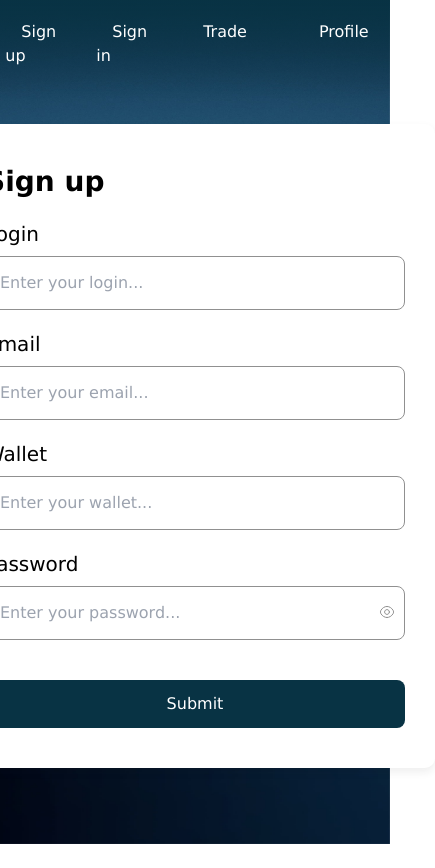
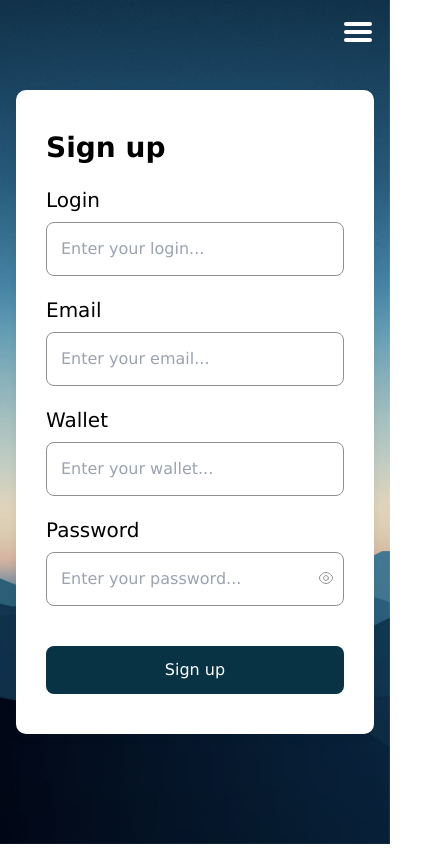
Before and after one commit to brzhv-converter/brzhv-converter, a React (Create React App) app: page / in a window 390 px wide. Shown: the whole page, 435 px wide, since content can reach past the window. After the commit the page ends 844 px from the top, so only its background shows below. Built offline with nearby package versions, Linux system fonts and the light colour scheme.

Commit message:
Added edit profile page Added mobile responsive

```diff
--- a/src/App.jsx
+++ b/src/App.jsx
@@ -6,6 +6,7 @@ import SignIn from './pages/SignIn';
 import Trade from './pages/Trade';
 import { ToastContainer } from 'react-toastify';
 import Profile from './pages/Profile';
+import PageNotFound from './pages/PageNotFound';
 
 function App() {
   const routes = [
@@ -33,6 +34,12 @@ function App() {
       element: Profile,
       navigatable: true
     },
+    {
+      path: '*',
+      title: '404',
+      element: PageNotFound,
+      navigatable: false
+    },
   ]
 
   return (
--- a/src/components/CardWrapper.jsx
+++ b/src/components/CardWrapper.jsx
@@ -2,7 +2,7 @@ const CardWrapper = ({
     children
 }) => {
     return (
-        <div className="py-[40px] px-[30px] rounded-[10px] bg-white card-shadow">
+        <div className="w-full sm:w-auto py-[40px] px-[30px] rounded-[10px] bg-white card-shadow max-w-full">
             {children}
         </div>
     )
--- a/src/components/Header.jsx
+++ b/src/components/Header.jsx
@@ -1,22 +1,46 @@
+import { useMemo, useState } from 'react';
 import { Link } from 'react-router-dom';
+import menu from '../img/menu.svg';
+import joinClassNames from '../helpers/joinClassNames';
 
 const Header = ({
     routes = []
 }) => {
-    return (
-        <header className='relative z-[20]'>
-            <nav className='w-full p-[20px] pb-[30px] from-cyan-950 to-transparent bg-gradient-to-b'>
-                <ul className='flex justify-center gap-[40px] text-white'>
+    const [isDropped, updateIsDropped] = useState(false);
+
+    const navigation = useMemo(() => (
+        <ul className='flex flex-col sm:flex-row items-center h-full gap-16 sm:justify-center sm:gap-[40px] text-white'>
             {routes.map(({ path, title, navigatable }) => (
                 navigatable ? (
                     <li key={`navlink-${path}`}>
-                                <Link to={path}>
+                        <Link to={path}
+                            onClick={() => updateIsDropped(false)}
+                        >
                             {title}
                         </Link>
                     </li>
                 ) : null
             ))}
         </ul>
+    ), [routes])
+
+    return (
+        <header className='relative z-[20] w-full sm:w-auto flex p-4 sm:p-0 justify-center'>
+            <nav className='hidden sm:block w-full p-[20px] pb-[30px] from-cyan-950 to-transparent bg-gradient-to-b'>
+                {navigation}
+            </nav>
+
+            <button
+                className='sm:hidden ml-auto z-[21]'
+                onClick={() => updateIsDropped(!isDropped)}
+            >
+                <img src={menu} alt='' />
+            </button>
+            <nav className={joinClassNames(
+                'sm:hidden fixed top-0 h-full py-16 bg-black w-full bg-opacity-60 duration-200 transition-all',
+                isDropped ? 'opacity-100' : 'opacity-0 pointer-events-none'
+            )}>
+                {navigation}
             </nav>
         </header>
     )
--- a/src/components/SignInForm.jsx
+++ b/src/components/SignInForm.jsx
@@ -1,8 +1,6 @@
 import { useState } from "react";
 import useField from "../hooks/useField"
 import Button from "./Button"
-
-const buttonLabel = 'Submit';
 
 const SignInForm = ({
     title = '',
@@ -47,7 +45,7 @@ const SignInForm = ({
                         type="submit"
                         onClick={submit}
                     >
-                        {buttonLabel}
+                        Sign in
                     </Button>
                 </div>
             </form>
--- a/src/components/SignUpForm.jsx
+++ b/src/components/SignUpForm.jsx
@@ -1,8 +1,6 @@
 import { useState } from 'react'
 import useField from "../hooks/useField"
 import Button from "./Button"
-
-const buttonLabel = 'Submit';
 
 const SignUpForm = ({
     title = '',
@@ -65,7 +63,7 @@ const SignUpForm = ({
                         type="submit"
                         onClick={submit}
                     >
-                        {buttonLabel}
+                        Sign up
                     </Button>
                 </div>
             </form>
--- a/src/hooks/useField.jsx
+++ b/src/hooks/useField.jsx
@@ -1,4 +1,4 @@
-import { useMemo, useState } from "react";
+import { useEffect, useMemo, useRef, useState } from "react";
 import eye from '../img/eye.svg';
 import joinClassNames from "../helpers/joinClassNames";
 
@@ -9,13 +9,27 @@ const useField = ({
     initialValue = '',
     isTogglable = false,
     maxLength = 50,
-    validator = /.{3,50}/g
+    validator = /.{3,50}/g,
+    readOnly = false,
 }) => {
     const [value, setValue] = useState(initialValue);
     const [isVisible, setIsVisible] = useState(!isTogglable);
     const [wasFocused, setWasFocused] = useState(false);
+    const [isValid, updateIsValid] = useState(Boolean(value.match(validator)));
 
-    const isValid = Boolean(value.match(validator));
+    const inputRef = useRef();
+
+    useEffect(() => {
+        updateIsValid(Boolean(value.match(validator)))
+    }, [value, validator])
+
+    useEffect(() => {
+        if (!inputRef.current) return;
+
+        inputRef.current.value = initialValue;
+        setValue(initialValue);
+        updateIsValid(true)
+    }, [initialValue])
 
     const Field = useMemo(() => (
         <label
@@ -30,6 +44,8 @@ const useField = ({
                 </h4>
             )}
             <input
+                readOnly={readOnly}
+                ref={inputRef}
                 onFocus={() => setWasFocused(true)}
                 name={name}
                 placeholder={placeholder}
@@ -51,7 +67,7 @@ const useField = ({
                 </button>
             )}
         </label>
-    ), [label, name, placeholder, isTogglable, isVisible, maxLength, isValid, wasFocused])
+    ), [label, name, placeholder, isTogglable, isVisible, maxLength, isValid, wasFocused, readOnly])
 
     return { Field, value, isValid }
 }
--- a/src/index.css
+++ b/src/index.css
@@ -11,7 +11,7 @@ body {
 }
 
 main {
-    @apply relative w-screen h-screen flex flex-col items-center justify-center -mt-[74px];
+    @apply relative max-w-full w-screen h-[100dvh] flex flex-col items-center justify-center -mt-[74px] px-4;
 }
 
 h2 {
@@ -47,5 +47,5 @@ input {
     border: 1px solid var(--main-colors-gray-05, #909090);
     background: var(--White, #FFF);
 
-    min-width: 420px;
+    @apply sm:min-w-[420px]
 }
--- /dev/null
+++ b/src/pages/PageNotFound.jsx
@@ -0,0 +1,28 @@
+import { useEffect } from "react"
+import Background from "../components/Background"
+import CardWrapper from "../components/CardWrapper"
+import { useNavigate } from "react-router-dom"
+
+const PageNotFound = () => {
+    const navigate = useNavigate()
+
+    useEffect(() => {
+        setTimeout(() => {
+            navigate('/')
+        }, 2000)
+    }, [navigate])
+
+    return (
+        <main className="relative">
+            <Background />
+            <CardWrapper>
+                <h2 className="w-full">
+                    404 Page not found<br/>
+                    Returning to starting page...
+                </h2>
+            </CardWrapper>
+        </main>
+    )
+}
+
+export default PageNotFound
--- a/src/pages/Profile.jsx
+++ b/src/pages/Profile.jsx
@@ -1,17 +1,52 @@
 import { useEffect, useState } from "react"
 import Background from "../components/Background"
 import CardWrapper from "../components/CardWrapper"
-import { getUser, verifyToken } from "../services/AuthService"
+import { editUser, getUser, verifyToken } from "../services/AuthService"
 import Spinner from "../components/Spinner"
-import { mask } from "../helpers/mask"
+import { toast } from "react-toastify"
+import { useNavigate } from "react-router-dom"
+import Button from "../components/Button"
+import useField from "../hooks/useField"
 
 const Profile = () => {
-    const [userData, updateUserData] = useState({
-        email: '',
-        login: '',
-        wallet: '',
-        password: ''
+    const navigate = useNavigate();
+    const [isSubmitted, updateIsSubmitted] = useState(false);
+
+    const [initialUserData, updateUserData] = useState()
+
+    const { Field: EmailField, value: email, isValid: isEmail } = useField({
+        label: 'Email',
+        placeholder: 'Enter your email...',
+        name: 'email',
+        validator: /^[\w.-]+@[a-z\d.-]+\.[a-z]{2,}$/ig,
+        initialValue: initialUserData?.email,
+        readOnly: true
     })
+
+    const { Field: LoginField, value: login, isValid: isLogin } = useField({
+        label: 'Login',
+        placeholder: 'Enter your login...',
+        name: 'login',
+        validator: /^[a-z0-9]{3,50}$/i,
+        initialValue: initialUserData?.login
+    })
+
+    const { Field: WalletField, value: wallet, isValid: isWallet } = useField({
+        label: 'Wallet',
+        placeholder: 'Enter your wallet...',
+        name: 'wallet',
+        initialValue: initialUserData?.wallet
+    })
+
+    const { Field: PasswordField, value: password, isValid: isPassword } = useField({
+        label: 'Password',
+        placeholder: 'Enter your password...',
+        name: 'password',
+        isTogglable: true,
+        initialValue: initialUserData?.password
+    })
+
+    const isValid = isEmail && isLogin && isWallet && isPassword;
 
     useEffect(() => {
         const session = localStorage.getItem('session');
@@ -19,24 +54,60 @@ const Profile = () => {
             .then((res) => res.json()
             .then((data) => getUser({ id: data?.email })
             .then((res) => res.json()
-            .then((user) => updateUserData(user)
-        ))))
-    }, [])
+            .then((data) => updateUserData(data)
+        )).catch((err) => {
+            console.log(err);
+            toast.error('Something went wrong.');
+            navigate('/sign-in')
+        }
+        )))
+    }, [navigate])
 
-    useEffect(() => {
-        console.log(userData)
-    }, [userData])
+    const submit = () => {
+        updateIsSubmitted(true);
+
+        editUser({ id: initialUserData.id, email, login, wallet, password })
+        .then((res) => {
+            if (res.status === 200) {
+                toast.success('Profile updated successfully');
+                navigate('/trade');
+            } else {
+                toast.error('Something went wrong');
+            }
+        })
+        .catch((err) => {
+            console.log(err);
+            toast.error('Something went wrong');
+        })
+        .finally(() => updateIsSubmitted(false));
+    }
 
     return (
         <main className="relative">
             <Background />
             <CardWrapper>
-                {userData.email ? (
+                {(initialUserData && !isSubmitted) ? (
                     <div className="">
-                        <p>{userData.login}</p>
-                        <p>{userData.email}</p>
-                        <p>{userData.wallet}</p>
-                        <p>{mask(userData.password)}</p>
+                        <h2 className="w-full mb-[20px]">
+                            Profile
+                        </h2>
+                        <form
+                            className="w-full flex flex-col gap-[20px]"
+                        >
+                            {EmailField}
+                            {LoginField}
+                            {WalletField}
+                            {PasswordField}
+                            <div className="pt-[20px] w-full">
+                                <Button
+                                    disabled={isSubmitted || !isValid}
+                                    type="submit"
+                                    onClick={submit}
+                                >
+                                    Save changes
+                                </Button>
+                            </div>
+                        </form>
                     </div>
                 ) : (
                     <Spinner />
--- a/src/pages/SignIn.jsx
+++ b/src/pages/SignIn.jsx
@@ -46,7 +46,7 @@ const SignIn = () => {
     }
 
     return (
-        <main className='relative w-screen h-screen flex flex-col items-center justify-center -mt-[74px]'>
+        <main className=''>
             <Background />
             <CardWrapper>
                 {!isLoading ? (
--- a/src/services/AuthService.js
+++ b/src/services/AuthService.js
@@ -5,6 +5,7 @@ const PATH = {
     loginUser: 'login-user',
     verifyToken: 'verify-token',
     getUser: 'get-user',
+    editUser: 'edit-user',
 }
 
 export const createUser = ({
@@ -54,3 +55,17 @@ export const getUser = ({
         }
     })
 )
+
+export const editUser = ({
+    login,
+    email,
+    wallet,
+    password
+}) => (
+    POST({
+        path: PATH.editUser,
+        body: {
+            login, email, wallet, password
+        }
+    })
+)
```
Also changed, not shown: src/img/menu.svg (added). Lines whose indentation alone changed are shown as unchanged.
